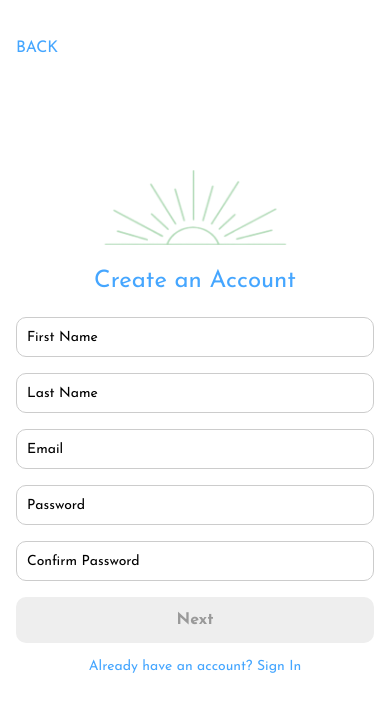
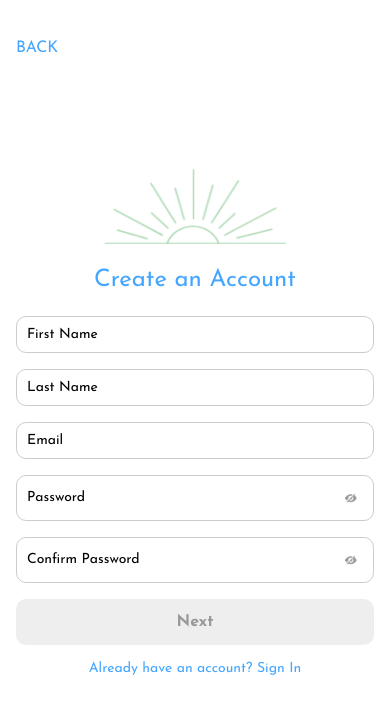
Before and after one commit to danielleellis/StayWell-Medical-Tracker-Application, a React Native app: screen /SignUp in a window 390 px wide. Shown: the top 714 px of the page. Built offline with nearby package versions, Linux system fonts and the light colour scheme.

Commit message:
Fixes password toggle and input props after merge conflict.

```diff
--- a/src/components/Input.tsx
+++ b/src/components/Input.tsx
@@ -11,6 +11,8 @@ type InputProps = {
   isPassword?: boolean;
   togglePasswordVisibility?: () => void;
   autoCapitalize?: 'none' | 'sentences' | 'words' | 'characters';
+  autoCorrect?: boolean;
+  textContentType?: 'none' | 'URL' | 'addressCity' | 'addressCityAndState' | 'addressState' | 'countryName' | 'creditCardNumber' | 'emailAddress' | 'familyName' | 'fullStreetAddress' | 'givenName' | 'jobTitle' | 'location' | 'middleName' | 'name' | 'namePrefix' | 'nameSuffix' | 'nickname' | 'organizationName' | 'postalCode' | 'streetAddressLine1' | 'streetAddressLine2' | 'sublocality' | 'telephoneNumber' | 'username' | 'password' | 'newPassword' | 'oneTimeCode';
 };
 
 const Input: React.FC<InputProps> = ({
@@ -23,6 +25,8 @@ const Input: React.FC<InputProps> = ({
   isPassword = false,
   togglePasswordVisibility,
   autoCapitalize = 'none',
+  autoCorrect,
+  textContentType,
 }) => {
   return (
     <View style={[styles.container, style]}>
@@ -34,6 +38,8 @@ const Input: React.FC<InputProps> = ({
         secureTextEntry={secureTextEntry}
         keyboardType={keyboardType}
         autoCapitalize={autoCapitalize}
+        autoCorrect={autoCorrect}
+        textContentType={textContentType}
       />
       {isPassword && (
         <TouchableOpacity onPress={togglePasswordVisibility} style={styles.eyeIcon}>
--- a/src/screens/SignUpScreen.tsx
+++ b/src/screens/SignUpScreen.tsx
@@ -5,7 +5,6 @@ import {
   StyleSheet,
   TouchableOpacity,
   Image,
-  TextInput,
 } from "react-native";
 import Input from "../components/Input";
 import Button from "../components/Button";
@@ -21,6 +20,7 @@ const SignUpScreen: React.FC<{ navigation: any }> = ({ navigation }) => {
   const [email, setEmail] = useState("");
   const [password, setPassword] = useState("");
   const [passwordConfirmed, setConfirmedPassword] = useState("");
+  const [isPasswordHidden, setIsPasswordHidden] = useState(true);
 
   const dispatch = useDispatch<AppDispatch>();
 
@@ -59,6 +59,10 @@ const SignUpScreen: React.FC<{ navigation: any }> = ({ navigation }) => {
     );
   };
 
+  const togglePasswordVisibility = () => {
+    setIsPasswordHidden(!isPasswordHidden);
+  };
+
   return (
     <View style={styles.container}>
       <TouchableOpacity
@@ -72,42 +76,49 @@ const SignUpScreen: React.FC<{ navigation: any }> = ({ navigation }) => {
         style={styles.logo}
       />
       <Text style={styles.title}>Create an Account</Text>
-      <TextInput
+      <Input
         placeholder="First Name"
         value={firstName}
         onChangeText={setFirstName}
+        autoCapitalize="words"
         style={styles.input}
       />
-      <TextInput
+      <Input
         placeholder="Last Name"
         value={lastName}
         onChangeText={setLastName}
+        autoCapitalize="words"
         style={styles.input}
       />
-      <TextInput
+      <Input
         placeholder="Email"
         value={email}
         onChangeText={setEmail}
         keyboardType="email-address"
+        autoCapitalize="none"
         style={styles.input}
       />
-      <TextInput
+      <Input
         placeholder="Password"
         value={password}
         onChangeText={setPassword}
-        secureTextEntry
+        secureTextEntry={isPasswordHidden}
         autoCorrect={false}
-        textContentType={"oneTimeCode"}
+        textContentType="oneTimeCode"
         style={styles.input}
+        isPassword={true}
+        togglePasswordVisibility={togglePasswordVisibility}
       />
-      <TextInput
+      <Input
         placeholder="Confirm Password"
         value={passwordConfirmed}
         onChangeText={setConfirmedPassword}
-        secureTextEntry
+        secureTextEntry={isPasswordHidden}
         autoCorrect={false}
-        textContentType={"oneTimeCode"}
+        textContentType="oneTimeCode"
         style={styles.input}
+        isPassword={true}
+        togglePasswordVisibility={togglePasswordVisibility}
       />
       <Button title="Next" onPress={handleNext} disabled={!isFormValid()} />
       <TouchableOpacity onPress={() => navigation.navigate("SignIn")}>
@@ -149,12 +160,6 @@ const styles = StyleSheet.create({
   },
   input: {
     marginBottom: 16,
-    height: 40,
-    borderColor: colors.grey,
-    borderWidth: 1,
-    paddingHorizontal: 10,
-    fontFamily: fonts.regular,
-    borderRadius: 10,
   },
   signInText: {
     marginTop: 16,
```
